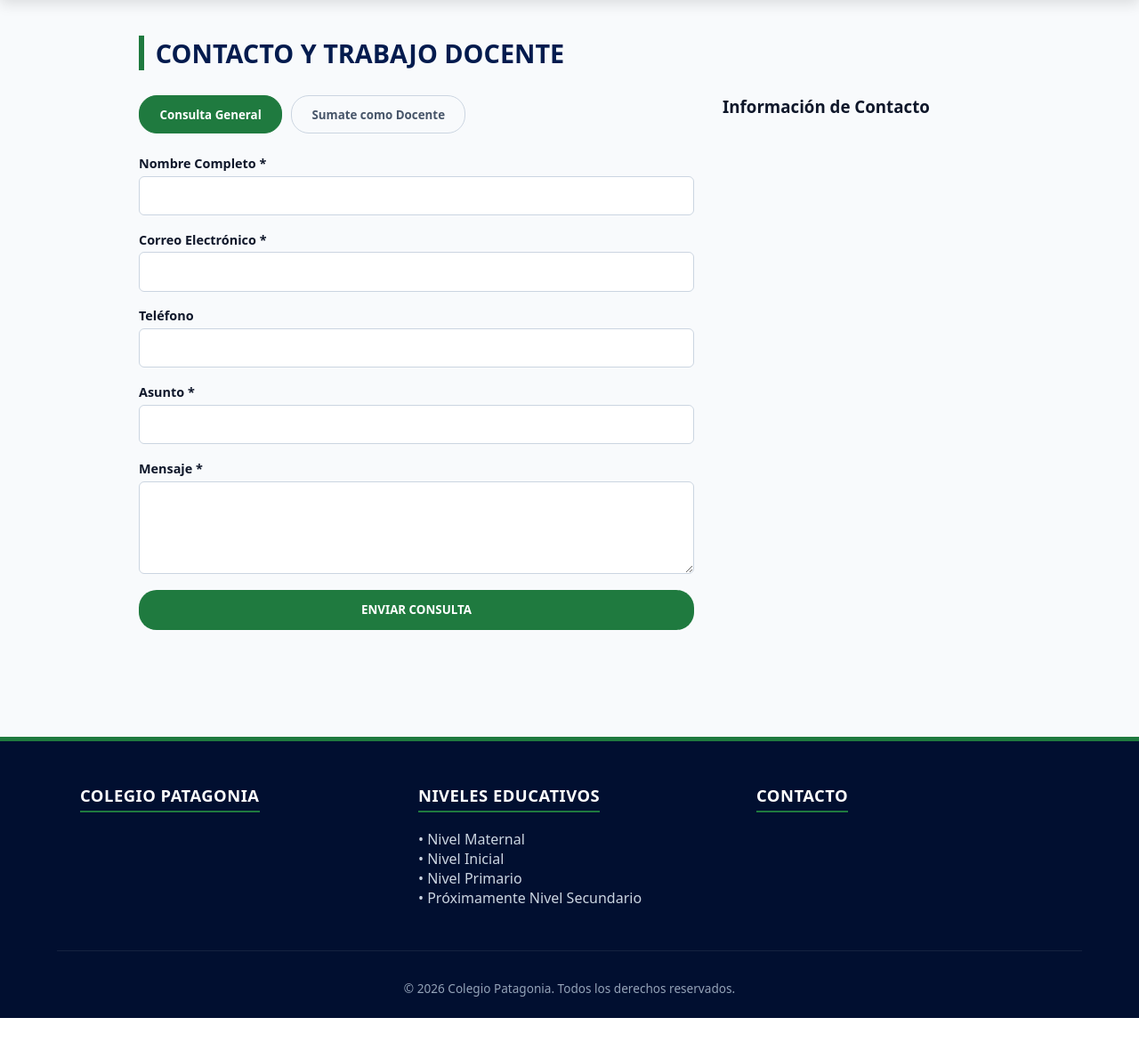
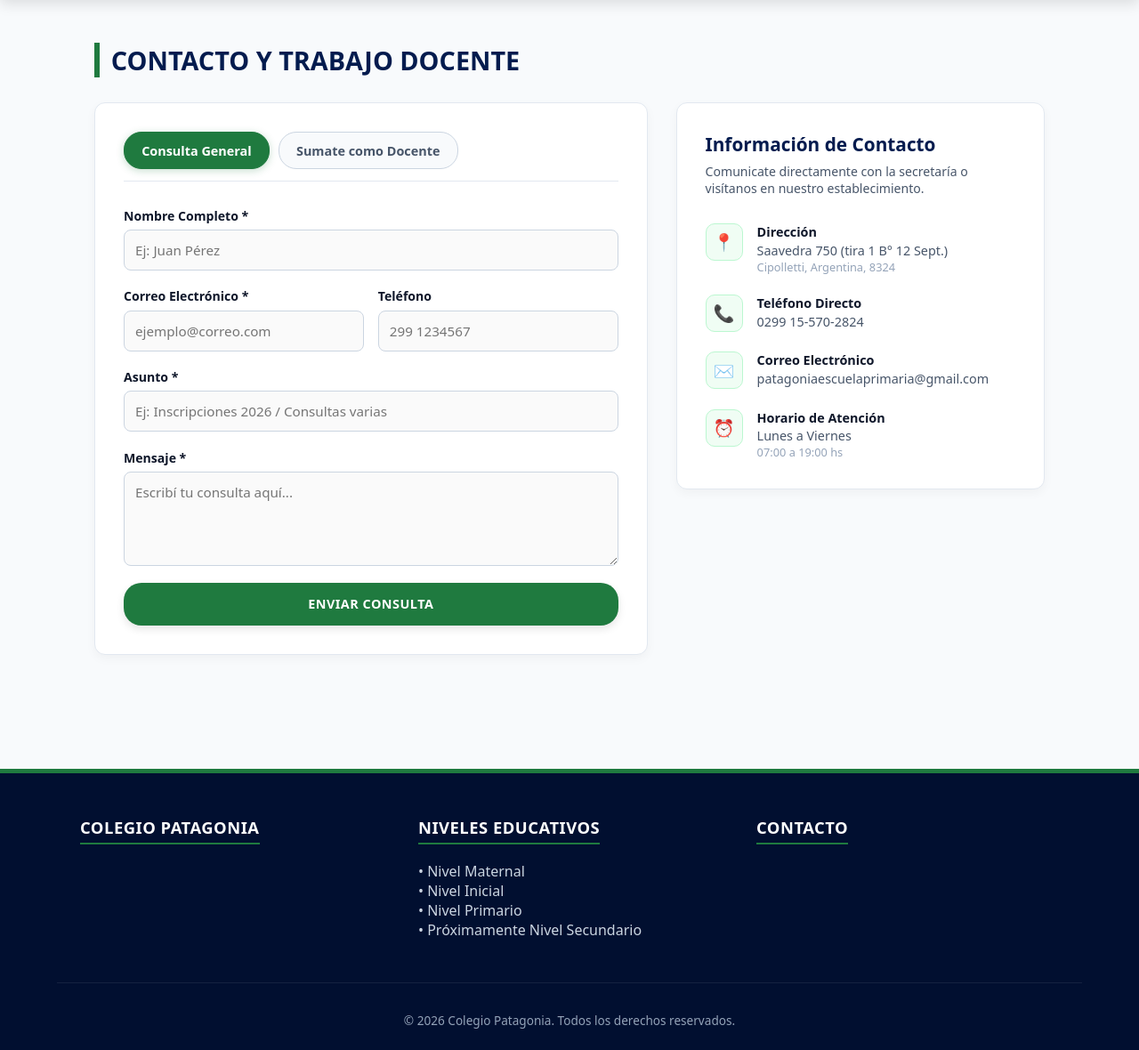
Before and after one commit to SoySid/colegio-patagonia-cipolletti, a Django app: page /contacto/ in a window 1280 px wide. Shown: the part 70-1250 px from the top of the page at 89% size. Before the commit the page ends 1214 px from the top, so only its background shows below. Run offline with Django 5.2, Linux system fonts and the light colour scheme; data that the repository does not hold is empty.

Commit message:
Design: Rediseñar vista de contacto con tarjeta de info institucional y formulario responsive

```diff
--- a/escuela/static/escuela/css/estilos.css
+++ b/escuela/static/escuela/css/estilos.css
@@ -268,41 +268,44 @@ nav a.btn-portal:hover {
 /* ==========================================
    5. CONTACTO & POSTULACIÓN DOCENTE
    ========================================== */
-.contacto-container {
-    max-width: 1000px;
-    margin: 2.5rem auto;
+.contacto-wrapper {
+    max-width: 1100px;
+    margin: 3rem auto;
     padding: 0 1rem;
-}
-
-.contacto-container h2 {
-    font-size: 1.8rem;
-    color: var(--primary);
-    border-left: 6px solid var(--brand-green);
-    padding-left: 0.8rem;
-    text-transform: uppercase;
-    font-weight: 800;
 }
 
 .contacto-grid {
     display: grid;
-    grid-template-columns: 2fr 1fr;
+    grid-template-columns: 1.8fr 1.2fr;
     gap: 2rem;
     margin-top: 1.8rem;
+    align-items: start;
+}
+
+.contacto-card, .info-card {
+    background: #ffffff;
+    border-radius: 12px;
+    border: 1px solid var(--border-color);
+    padding: 2rem;
+    box-shadow: 0 4px 12px rgba(0, 0, 0, 0.04);
 }
 
 .form-tabs {
     display: flex;
     gap: 10px;
-    margin-bottom: 1.5rem;
+    margin-bottom: 1.8rem;
+    border-bottom: 1px solid #e2e8f0;
+    padding-bottom: 0.8rem;
 }
 
 .tab-btn {
-    padding: 0.7rem 1.4rem;
+    padding: 0.65rem 1.2rem;
     border: 1px solid #cbd5e1;
     background: #f8fafc;
     border-radius: 20px;
     cursor: pointer;
     font-weight: 700;
+    font-size: 0.9rem;
     color: var(--text-muted);
     transition: all 0.2s ease;
 }
@@ -311,62 +314,138 @@ nav a.btn-portal:hover {
     background: var(--brand-green);
     color: #ffffff;
     border-color: var(--brand-green);
+    box-shadow: 0 2px 8px rgba(31, 122, 63, 0.25);
 }
 
 .form-oculto {
-    display: none;
+    display: none !important;
+}
+
+.form-row {
+    display: grid;
+    grid-template-columns: 1fr 1fr;
+    gap: 1rem;
 }
 
 .form-group {
-    margin-bottom: 1.1rem;
+    margin-bottom: 1.2rem;
     display: flex;
     flex-direction: column;
 }
 
 .form-group label {
     font-weight: 700;
-    margin-bottom: 0.3rem;
-    font-size: 0.9rem;
+    margin-bottom: 0.4rem;
+    font-size: 0.88rem;
     color: var(--text-dark);
 }
 
 .form-group input, .form-group select, .form-group textarea {
-    padding: 0.7rem;
+    padding: 0.75rem;
     border: 1px solid #cbd5e1;
-    border-radius: 6px;
+    border-radius: 8px;
     font-size: 0.95rem;
+    background-color: #fafafa;
+    transition: all 0.2s ease;
 }
 
 .form-group input:focus, .form-group select:focus, .form-group textarea:focus {
     outline: none;
     border-color: var(--brand-green);
+    background-color: #ffffff;
     box-shadow: 0 0 0 3px rgba(31, 122, 63, 0.15);
 }
 
 .btn-submit {
     background-color: var(--brand-green);
     color: white;
-    padding: 0.85rem 1.5rem;
+    padding: 0.9rem 1.5rem;
     border: none;
     border-radius: 20px;
     cursor: pointer;
     font-weight: 800;
     text-transform: uppercase;
+    font-size: 0.9rem;
+    letter-spacing: 0.5px;
     width: 100%;
-    transition: background-color 0.2s ease;
+    transition: background-color 0.2s ease, transform 0.2s ease;
+    box-shadow: 0 4px 10px rgba(0, 0, 0, 0.1);
 }
 
 .btn-submit:hover {
     background-color: var(--brand-green-dark);
+    transform: translateY(-2px);
 }
 
-.alert-success {
-    background-color: #d1fae5;
-    color: #065f46;
-    padding: 1rem;
-    border-radius: 8px;
-    margin-bottom: 1rem;
-    font-weight: 600;
+/* TARJETA DERECHA DE INFO */
+.info-card h3 {
+    color: var(--primary);
+    font-size: 1.3rem;
+    font-weight: 800;
+    margin-bottom: 0.4rem;
+}
+
+.info-subtitle {
+    color: var(--text-muted);
+    font-size: 0.88rem;
+    margin-bottom: 1.8rem;
+    line-height: 1.4;
+}
+
+.info-items {
+    display: flex;
+    flex-direction: column;
+    gap: 1.4rem;
+}
+
+.info-item {
+    display: flex;
+    gap: 1rem;
+    align-items: flex-start;
+}
+
+.info-icon {
+    background: #f0fdf4;
+    border: 1px solid #bbf7d0;
+    width: 42px;
+    height: 42px;
+    border-radius: 10px;
+    display: flex;
+    align-items: center;
+    justify-content: center;
+    font-size: 1.2rem;
+    flex-shrink: 0;
+}
+
+.info-text {
+    display: flex;
+    flex-direction: column;
+}
+
+.info-text strong {
+    color: var(--text-dark);
+    font-size: 0.9rem;
+    margin-bottom: 0.1rem;
+}
+
+.info-text span {
+    color: var(--text-muted);
+    font-size: 0.9rem;
+}
+
+.info-text small {
+    color: #94a3b8;
+    font-size: 0.8rem;
+}
+
+@media (max-width: 850px) {
+    .contacto-grid {
+        grid-template-columns: 1fr;
+    }
+
+    .form-row {
+        grid-template-columns: 1fr;
+    }
 }
 
 /* ==========================================
--- a/escuela/templates/escuela/contacto.html
+++ b/escuela/templates/escuela/contacto.html
@@ -1,116 +1,170 @@
 {% extends 'escuela/base.html' %}
+
 {% block title %}Contacto - {{ escuela_info.nombre|default:"Colegio Patagonia" }}{% endblock %}
 
 {% block content %}
-<section class="contacto-container">
-    <h2>Contacto y Trabajo Docente</h2>
+<section class="contacto-wrapper">
+    <h2 class="section-title">CONTACTO Y TRABAJO DOCENTE</h2>
 
     {% if messages %}
         {% for message in messages %}
-            <div class="alert-success">{{ message }}</div>
+            <div class="alert-success">
+                {{ message }}
+            </div>
         {% endfor %}
     {% endif %}
 
     <div class="contacto-grid">
-        <div class="contacto-forms">
-            <!-- Pestañas de selección -->
+        <!-- COLUMNA IZQUIERDA: FORMULARIO -->
+        <div class="contacto-card">
             <div class="form-tabs">
-                <button type="button" class="tab-btn active" onclick="switchTab('consulta', event)">Consulta General</button>
-                <button type="button" class="tab-btn" onclick="switchTab('docente', event)">Sumate como Docente</button>
+                <button type="button" class="tab-btn active" id="btn-consulta">Consulta General</button>
+                <button type="button" class="tab-btn" id="btn-docente">Sumate como Docente</button>
             </div>
 
-            <!-- Formulario Consulta General -->
-            <form id="form-consulta" method="POST" class="contacto-form active">
+            <!-- FORMULARIO CONSULTA GENERAL -->
+            <form method="POST" id="form-consulta" class="form-contacto">
                 {% csrf_token %}
-                <input type="hidden" name="tipo_formulario" value="consulta">
+                <input type="hidden" name="tipo_form" value="consulta">
 
                 <div class="form-group">
-                    <label>Nombre Completo *</label>
-                    <input type="text" name="nombre" required>
+                    <label for="nombre">Nombre Completo *</label>
+                    <input type="text" id="nombre" name="nombre" placeholder="Ej: Juan Pérez" required>
                 </div>
+
+                <div class="form-row">
                     <div class="form-group">
-                    <label>Correo Electrónico *</label>
-                    <input type="email" name="email" required>
+                        <label for="email">Correo Electrónico *</label>
+                        <input type="email" id="email" name="email" placeholder="ejemplo@correo.com" required>
                     </div>
+
                     <div class="form-group">
-                    <label>Teléfono</label>
-                    <input type="text" name="telefono">
+                        <label for="telefono">Teléfono</label>
+                        <input type="tel" id="telefono" name="telefono" placeholder="299 1234567">
                     </div>
+                </div>
+
                 <div class="form-group">
-                    <label>Asunto *</label>
-                    <input type="text" name="asunto" required>
+                    <label for="asunto">Asunto *</label>
+                    <input type="text" id="asunto" name="asunto" placeholder="Ej: Inscripciones 2026 / Consultas varias" required>
                 </div>
+
                 <div class="form-group">
-                    <label>Mensaje *</label>
-                    <textarea name="mensaje" rows="4" required></textarea>
+                    <label for="mensaje">Mensaje *</label>
+                    <textarea id="mensaje" name="mensaje" rows="4" placeholder="Escribí tu consulta aquí..." required></textarea>
                 </div>
-                <button type="submit" class="btn-submit">Enviar Consulta</button>
+
+                <button type="submit" class="btn-submit">ENVIAR CONSULTA</button>
             </form>
 
-            <!-- Formulario Postulación Docente -->
-            <form id="form-docente" method="POST" enctype="multipart/form-data" class="contacto-form form-oculto">
+            <!-- FORMULARIO SUMATE COMO DOCENTE (OCULTO POR DEFECTO) -->
+            <form method="POST" id="form-docente" class="form-contacto form-oculto" enctype="multipart/form-data">
                 {% csrf_token %}
-                <input type="hidden" name="tipo_formulario" value="docente">
+                <input type="hidden" name="tipo_form" value="docente">
 
                 <div class="form-group">
-                    <label>Nombre Completo *</label>
-                    <input type="text" name="nombre" required>
+                    <label for="nombre_docente">Nombre Completo *</label>
+                    <input type="text" id="nombre_docente" name="nombre" placeholder="Ej: Maria Gonzalez" required>
                 </div>
+
+                <div class="form-row">
                     <div class="form-group">
-                    <label>Correo Electrónico *</label>
-                    <input type="email" name="email" required>
+                        <label for="email_docente">Correo Electrónico *</label>
+                        <input type="email" id="email_docente" name="email" placeholder="ejemplo@correo.com" required>
                     </div>
+
                     <div class="form-group">
-                    <label>Teléfono de Contacto *</label>
-                    <input type="text" name="telefono" required>
+                        <label for="telefono_docente">Teléfono *</label>
+                        <input type="tel" id="telefono_docente" name="telefono" placeholder="299 1234567" required>
                     </div>
+                </div>
+
                 <div class="form-group">
-                    <label>Nivel de Interés *</label>
-                    <select name="nivel_interes" required>
-                        <option value="MATERNAL">Nivel Maternal</option>
-                        <option value="INICIAL">Nivel Inicial</option>
-                        <option value="PRIMARIO" selected>Nivel Primario</option>
-                        <option value="SECUNDARIO">Nivel Secundario</option>
-                        <option value="VARIOS">Varios / General</option>
+                    <label for="nivel_interes">Nivel Educativo de Interés *</label>
+                    <select id="nivel_interes" name="asunto" required>
+                        <option value="Postulación Docente - Nivel Inicial">Nivel Inicial</option>
+                        <option value="Postulación Docente - Nivel Primario">Nivel Primario</option>
+                        <option value="Postulación Docente - Nivel Secundario">Nivel Secundario</option>
+                        <option value="Postulación Docente - Áreas Especiales">Áreas Especiales (Inglés, Educación Física, Educación Artística)</option>
                     </select>
                 </div>
+
                 <div class="form-group">
-                    <label>Especialidad / Materia / Cargo *</label>
-                    <input type="text" name="area_materia" placeholder="Ej: Maestra de Grado, Inglés, Educación Física" required>
+                    <label for="mensaje_docente">Presentación / Breve Experiencia *</label>
+                    <textarea id="mensaje_docente" name="mensaje" rows="4" placeholder="Contanos brevemente sobre tu trayectoria profesional..." required></textarea>
                 </div>
-                <div class="form-group">
-                    <label>Adjuntar CV (PDF o Word) *</label>
-                    <input type="file" name="cv" accept=".pdf,.doc,.docx" required>
-                </div>
-                <div class="form-group">
-                    <label>Comentario / Presentación Breve</label>
-                    <textarea name="mensaje" rows="3"></textarea>
-                </div>
-                <button type="submit" class="btn-submit">Enviar Postulación</button>
+
+                <button type="submit" class="btn-submit">POSTULARSE AHORA</button>
             </form>
         </div>
 
-        <div class="contacto-info">
+        <!-- COLUMNA DERECHA: TARJETA INFO INSTITUCIONAL -->
+        <div class="info-card">
             <h3>Información de Contacto</h3>
-            {% if escuela_info.direccion %}<p>📍 <strong>Dirección:</strong> {{ escuela_info.direccion }}</p>{% endif %}
-            {% if escuela_info.telefono %}<p>📞 <strong>Teléfono:</strong> {{ escuela_info.telefono }}</p>{% endif %}
-            {% if escuela_info.email %}<p>✉️ <strong>Email:</strong> {{ escuela_info.email }}</p>{% endif %}
-            {% if escuela_info.horario %}<p>🕒 <strong>Horario:</strong> {{ escuela_info.horario }}</p>{% endif %}
+            <p class="info-subtitle">Comunicate directamente con la secretaría o visítanos en nuestro establecimiento.</p>
+
+            <div class="info-items">
+                <div class="info-item">
+                    <div class="info-icon">📍</div>
+                    <div class="info-text">
+                        <strong>Dirección</strong>
+                        <span>Saavedra 750 (tira 1 B° 12 Sept.)</span>
+                        <small>Cipolletti, Argentina, 8324</small>
+                    </div>
+                </div>
+
+                <div class="info-item">
+                    <div class="info-icon">📞</div>
+                    <div class="info-text">
+                        <strong>Teléfono Directo</strong>
+                        <span>0299 15-570-2824</span>
+                    </div>
+                </div>
+
+                <div class="info-item">
+                    <div class="info-icon">✉️</div>
+                    <div class="info-text">
+                        <strong>Correo Electrónico</strong>
+                        <span>patagoniaescuelaprimaria@gmail.com</span>
+                    </div>
+                </div>
+
+                <div class="info-item">
+                    <div class="info-icon">⏰</div>
+                    <div class="info-text">
+                        <strong>Horario de Atención</strong>
+                        <span>Lunes a Viernes</span>
+                        <small>07:00 a 19:00 hs</small>
+                    </div>
+                </div>
+            </div>
         </div>
     </div>
 </section>
 
+<!-- SCRIPT PESTAÑAS (TABS) -->
 <script>
-function switchTab(tabName, evt) {
-    document.querySelectorAll('.contacto-form').forEach(form => form.classList.add('form-oculto'));
-    document.querySelectorAll('.tab-btn').forEach(btn => btn.classList.remove('active'));
+    document.addEventListener('DOMContentLoaded', () => {
+        const btnConsulta = document.getElementById('btn-consulta');
+        const btnDocente = document.getElementById('btn-docente');
+        const formConsulta = document.getElementById('form-consulta');
+        const formDocente = document.getElementById('form-docente');
 
-    if (tabName === 'consulta') {
-        document.getElementById('form-consulta').classList.remove('form-oculto');
-    } else {
-        document.getElementById('form-docente').classList.remove('form-oculto');
+        if (btnConsulta && btnDocente) {
+            btnConsulta.addEventListener('click', () => {
+                btnConsulta.classList.add('active');
+                btnDocente.classList.remove('active');
+                formConsulta.classList.remove('form-oculto');
+                formDocente.classList.add('form-oculto');
+            });
+
+            btnDocente.addEventListener('click', () => {
+                btnDocente.classList.add('active');
+                btnConsulta.classList.remove('active');
+                formDocente.classList.remove('form-oculto');
+                formConsulta.classList.add('form-oculto');
+            });
         }
-    evt.target.classList.add('active');
-}
+    });
 </script>
 {% endblock %}
```
Lines whose indentation alone changed are shown as unchanged.
